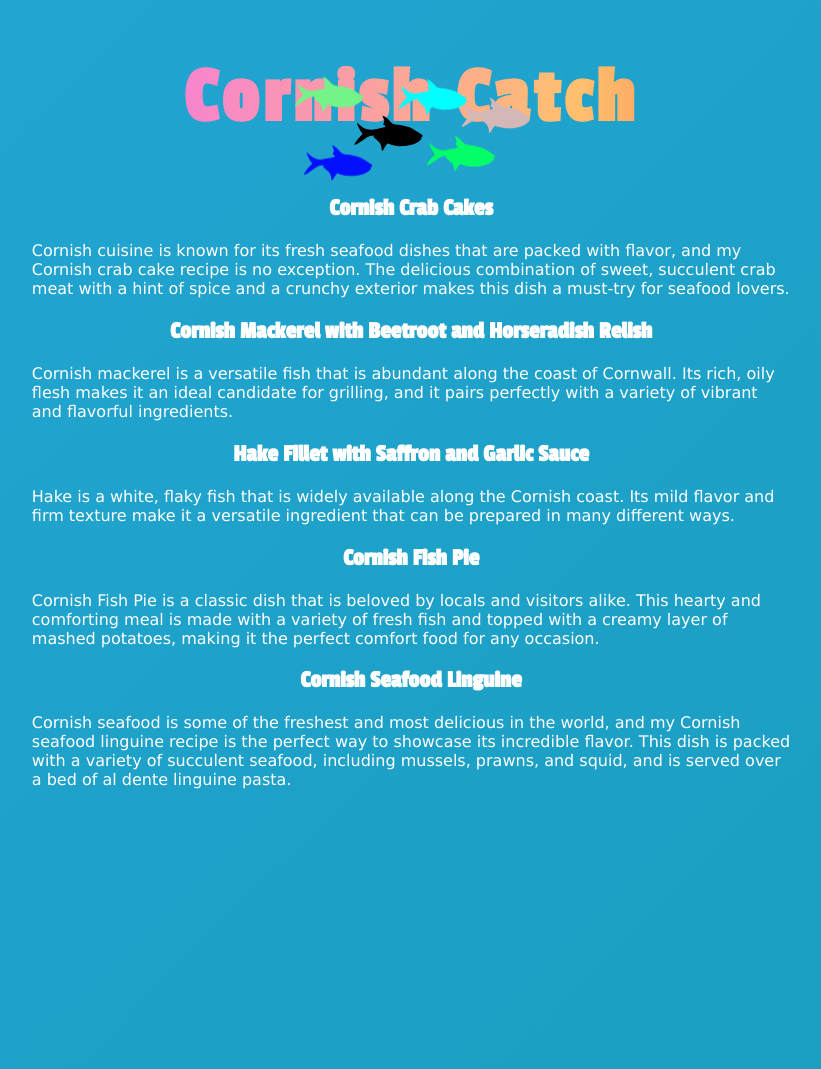
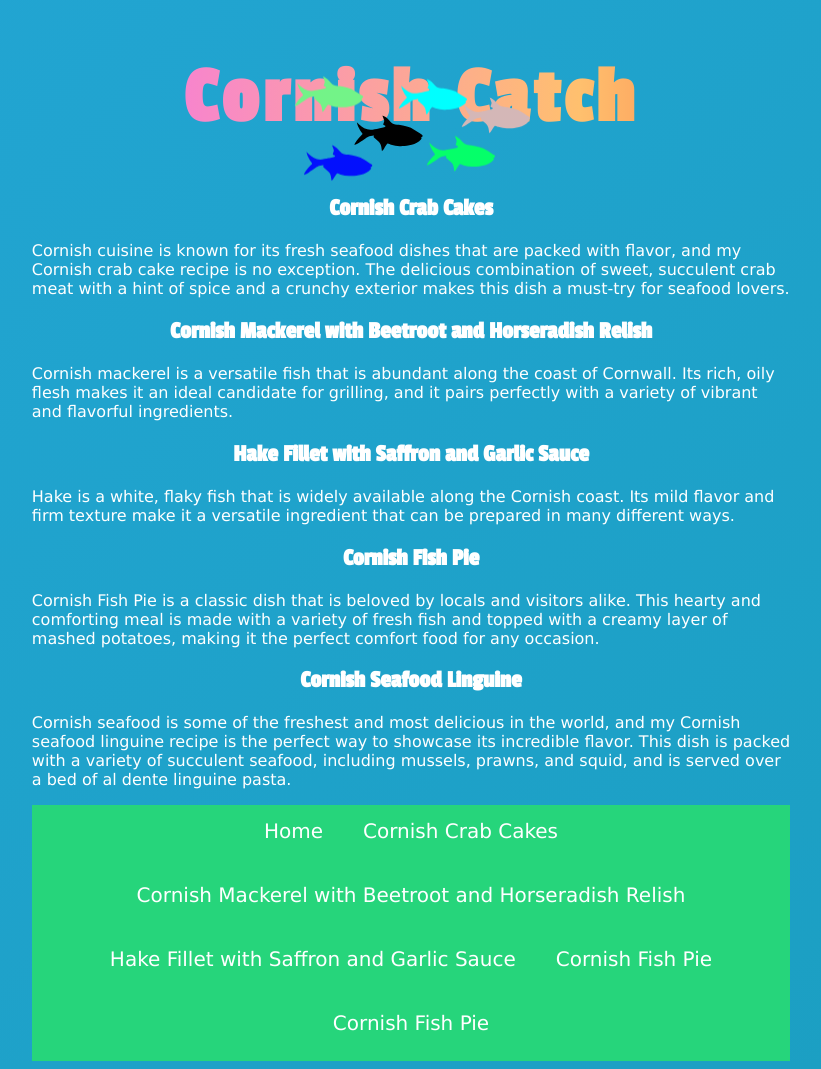
Before and after one commit to Tomturner11/CornishCatch, a Jekyll site: the page built from pages/recipelisting.md, in a window 1280 px wide. Shown: the whole page, without its empty margins (229-1050 px from the left). Built offline with Jekyll 4.4.1, drawn with Linux system fonts in a browser that asks for light colours; before the commit the page ends 900 px from its top, so only the background shows below that.

Commit message:
Update recipelist.html

```diff
--- a/_layouts/recipelist.html
+++ b/_layouts/recipelist.html
@@ -6,7 +6,48 @@ layout: recipesite
   {%- include recipelist.html -%}
 </div>
 
+<ul class="hide recipes">
+    <li class="recipelink">
+      <a class="clear" aria-label="Cornish Crab Cakes" class="post-link" href="https://cornishcatch.netlify.app/">
+   Home
+    </a>
+    </li>
+	              <li class="recipelink">
+	                <a class="clear" aria-label="Cornish Crab Cakes" class="post-link" href="recipes/recipe1/index.html">
+	                Cornish Crab Cakes
+	              </a>
+	              </li>
 
+
+	              <li class="recipelink">
+	                <a class="clear" aria-label="Cornish Mackerel with Beetroot and Horseradish Relish" class="post-link" href="recipes/recipe2/index.html">
+	                Cornish Mackerel with Beetroot and Horseradish Relish
+	              </a>
+	              </li>
+
+
+	              <li class="recipelink">
+	                <a class="clear" aria-label="Hake Fillet with Saffron and Garlic Sauce" class="post-link" href="recipes/hake-fillet-with-saffron-and-garlic-sauce/index.html">
+	                Hake Fillet with Saffron and Garlic Sauce
+	              </a>
+	              </li>
+
+
+	              <li class="recipelink">
+	                <a class="clear" aria-label="Cornish Fish Pie " class="post-link" href="recipes/cornish-fish-pie/index.html">
+	                Cornish Fish Pie
+	              </a>
+	              </li>
+
+
+			<li class="recipelink">
+        <a class="clear" aria-label="Cornish Fish Pie " class="post-link" href="recipes/cornish-fish-pie/index.html">
+          Cornish Fish Pie
+        </a>
+			</li>
+
+
+	</ul>
   <footer>
       <div class="tag-list"></div>
       <svg class="fish" id="fish">
```
